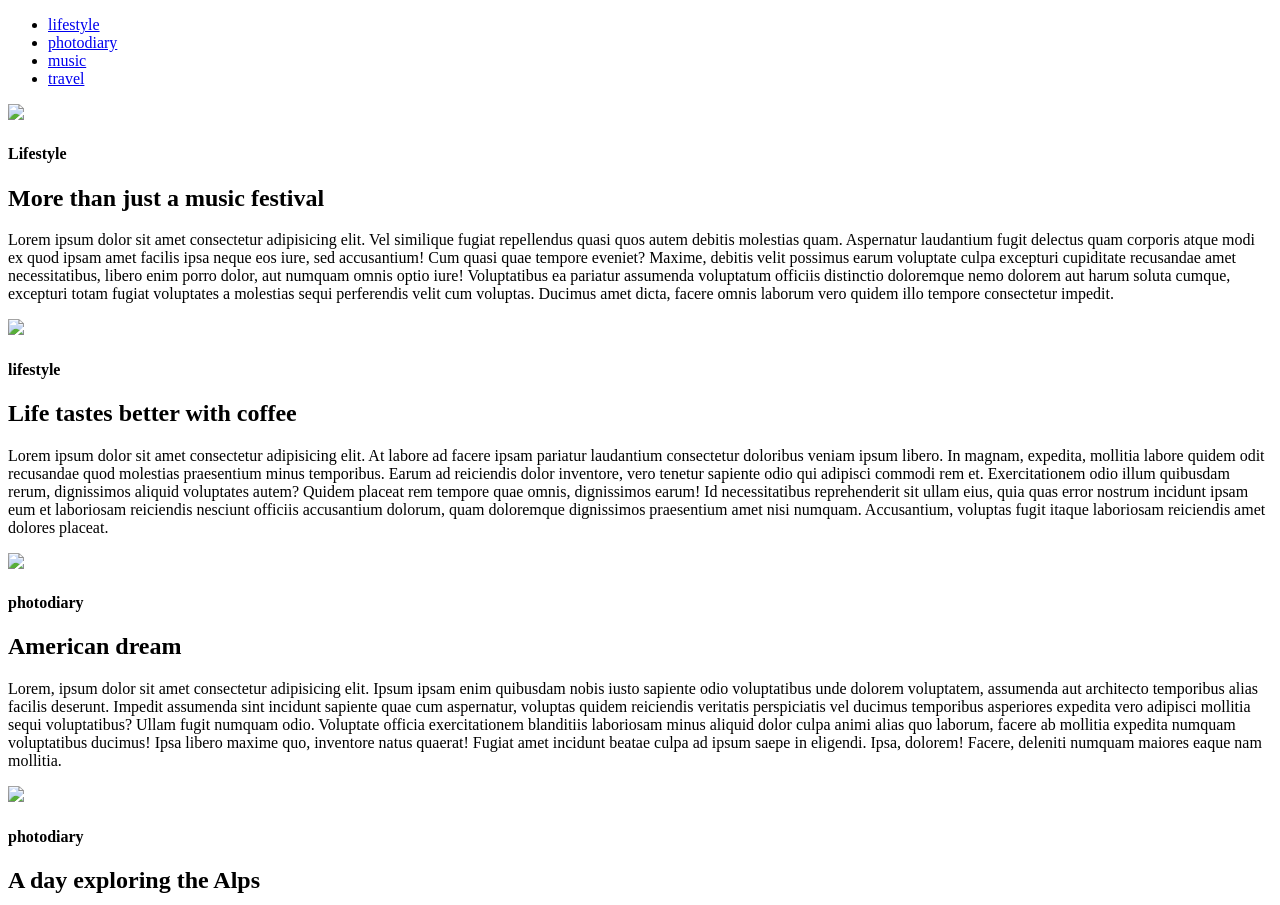
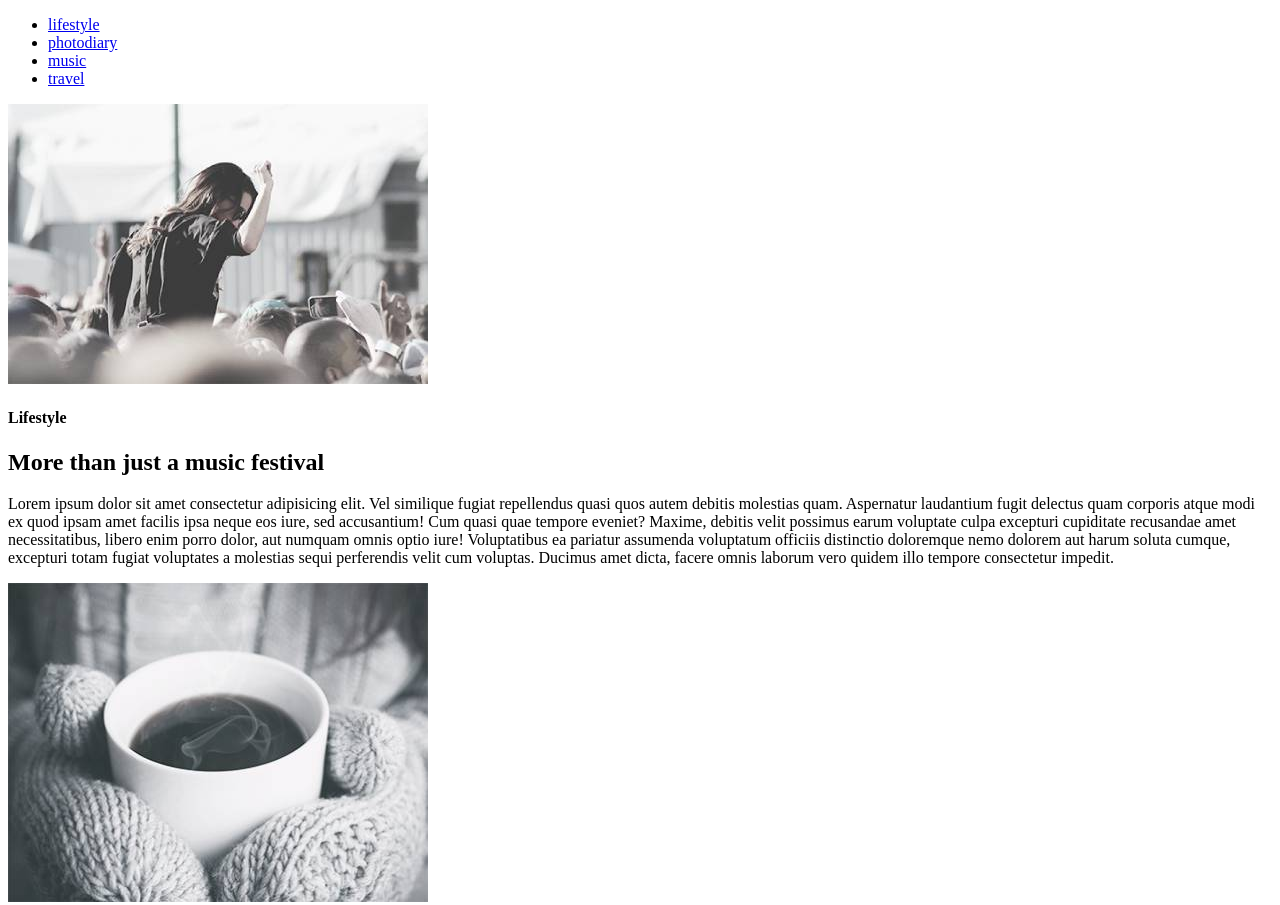
Before and after one commit to OkSaNaMuRaToVa/HomeWorks, a plain HTML site: page MoDuLe_1/index.html in a window 1280 px wide. Shown: the top 905 px of the page. Drawn offline with Linux system fonts and the light colour scheme; files whose address does not match are found by name.

Commit message:
added HW1

```diff
--- a/MoDuLe_1/index.html
+++ b/MoDuLe_1/index.html
@@ -12,7 +12,9 @@
         <li> <a href="#">music</a></li>
         <li> <a href="#">travel</a></li>
     </ul>
-    <img src="./images/image.png" width="400px">
+
+    <img src="file:///C:/Users/Пользователь/Downloads/image.jpg"
+     alt="dancing girl">
 
     <h4>Lifestyle</h4>
 
@@ -20,7 +22,8 @@
 
     <p>Lorem ipsum dolor sit amet consectetur adipisicing elit. Vel similique fugiat repellendus quasi quos autem debitis molestias quam. Aspernatur laudantium fugit delectus quam corporis atque modi ex quod ipsam amet facilis ipsa neque eos iure, sed accusantium! Cum quasi quae tempore eveniet? Maxime, debitis velit possimus earum voluptate culpa excepturi cupiditate recusandae amet necessitatibus, libero enim porro dolor, aut numquam omnis optio iure! Voluptatibus ea pariatur assumenda voluptatum officiis distinctio doloremque nemo dolorem aut harum soluta cumque, excepturi totam fugiat voluptates a molestias sequi perferendis velit cum voluptas. Ducimus amet dicta, facere omnis laborum vero quidem illo tempore consectetur impedit.</p>
 
-    <img src="./images/Filtro.png" width="400px">
+    <img src="file:///C:/Users/Пользователь/Desktop/_MODULE_/HomeWorks/MoDuLe_1/Filtro.jpg"
+    alt=coffee>
 
     <h4>lifestyle</h4>
 
@@ -28,7 +31,8 @@
 
     <p>Lorem ipsum dolor sit amet consectetur adipisicing elit. At labore ad facere ipsam pariatur laudantium consectetur doloribus veniam ipsum libero. In magnam, expedita, mollitia labore quidem odit recusandae quod molestias praesentium minus temporibus. Earum ad reiciendis dolor inventore, vero tenetur sapiente odio qui adipisci commodi rem et. Exercitationem odio illum quibusdam rerum, dignissimos aliquid voluptates autem? Quidem placeat rem tempore quae omnis, dignissimos earum! Id necessitatibus reprehenderit sit ullam eius, quia quas error nostrum incidunt ipsam eum et laboriosam reiciendis nesciunt officiis accusantium dolorum, quam doloremque dignissimos praesentium amet nisi numquam. Accusantium, voluptas fugit itaque laboriosam reiciendis amet dolores placeat.</p>
 
-    <img src="./images/photo.png" width="400px">
+    <img src="file:///C:/Users/Пользователь/Desktop/_MODULE_/HomeWorks/MoDuLe_1/photo.jpg"
+     alt="photodiary">
 
     <h4>photodiary</h4>
 
@@ -36,7 +40,8 @@
 
     <p>Lorem, ipsum dolor sit amet consectetur adipisicing elit. Ipsum ipsam enim quibusdam nobis iusto sapiente odio voluptatibus unde dolorem voluptatem, assumenda aut architecto temporibus alias facilis deserunt. Impedit assumenda sint incidunt sapiente quae cum aspernatur, voluptas quidem reiciendis veritatis perspiciatis vel ducimus temporibus asperiores expedita vero adipisci mollitia sequi voluptatibus? Ullam fugit numquam odio. Voluptate officia exercitationem blanditiis laboriosam minus aliquid dolor culpa animi alias quo laborum, facere ab mollitia expedita numquam voluptatibus ducimus! Ipsa libero maxime quo, inventore natus quaerat! Fugiat amet incidunt beatae culpa ad ipsum saepe in eligendi. Ipsa, dolorem! Facere, deleniti numquam maiores eaque nam mollitia.</p>
 
-    <img src="./images/dream.png" width="400px">
+    <img src="file:///C:/Users/Пользователь/Desktop/_MODULE_/HomeWorks/MoDuLe_1/dream.jpg"
+    alt="dream">
 
     <h4>photodiary</h4>
 
```
Also changed, not shown: MoDuLe_1/Filtro.jpg (added), MoDuLe_1/Filtro.png (deleted), MoDuLe_1/dream.jpg (added), MoDuLe_1/dream.png (deleted), MoDuLe_1/image.jpg (added), MoDuLe_1/image.png (deleted), MoDuLe_1/photo.jpg (added), MoDuLe_1/photo.png (deleted).
